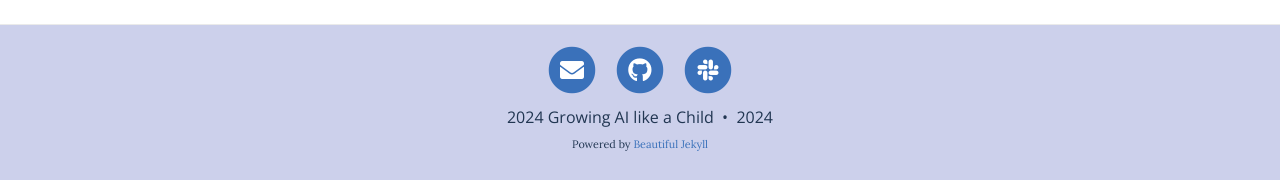
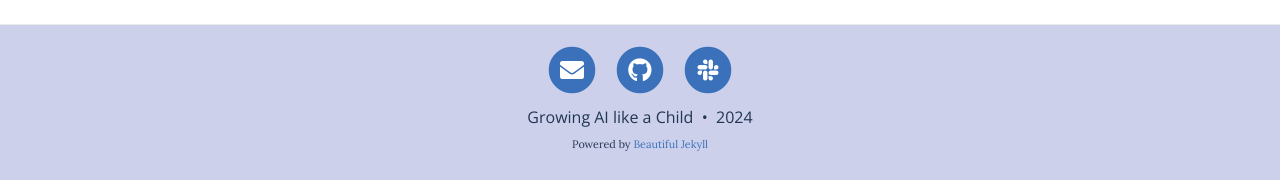
Before and after one commit to growing-ai-like-a-child/growing-ai-like-a-child.github.io, a Jekyll site: the page built from index.html, in a window 1280 px wide and 1228 px high. Shown: the part 1045-1225 px from the top of the window. Built offline with Jekyll 4.4.1, drawn with Linux system fonts in a browser that asks for light colours; nearby versions of some CDN libraries; the list of posts is cut into pages by our own code.

Commit message:
minor changes

```diff
--- a/_config.yml
+++ b/_config.yml
@@ -9,7 +9,7 @@
 title: Growing AI like a Child
 
 # Your name to show in the footer
-author: 2024 Growing AI like a Child
+author: Growing AI like a Child
 #footerinfo: The website robot logo is modified from a Flaticon logo, created by Slidesgo
 # --- List of links in the navigation bar --- #
 
```
